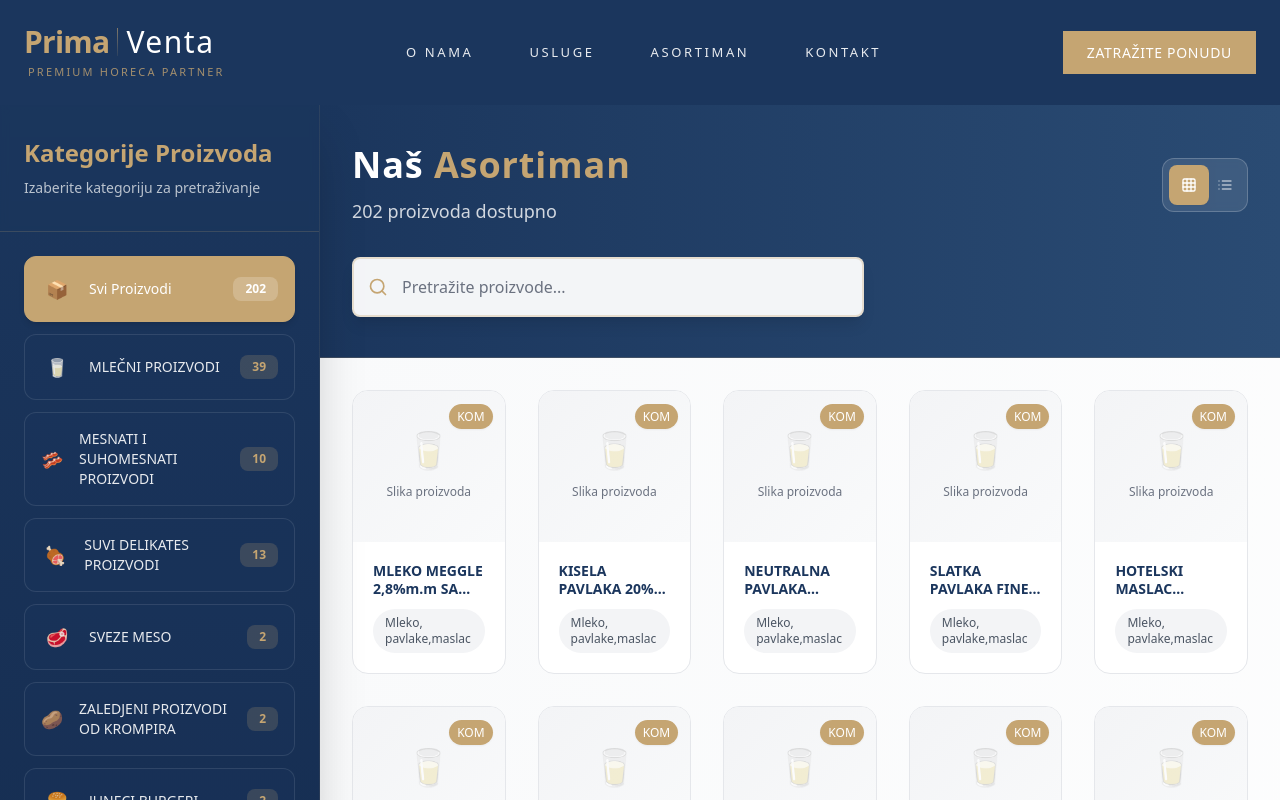
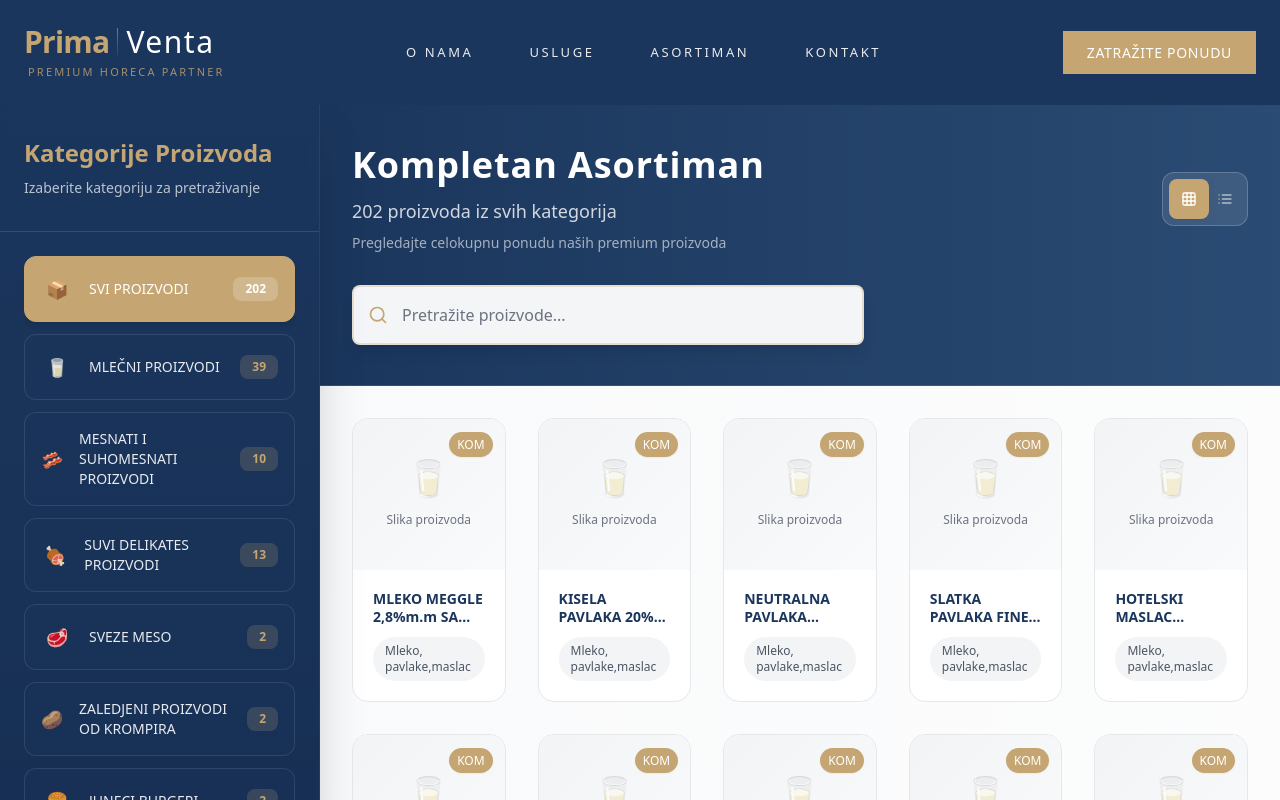
Before and after one commit to georgerokvich/new-primaventa, a Next.js app: page /asortiman in a window 1280 px wide. Shown: the top 800 px of the page. Built offline with nearby package versions, Linux system fonts and the light colour scheme; a web font is replaced by a local one.

Commit message:
Improve catalog UX: dynamic headers and consistent capitalization

```diff
--- a/src/components/sections/product-catalog.tsx
+++ b/src/components/sections/product-catalog.tsx
@@ -30,6 +30,32 @@ export const ProductCatalog = () => {
       const matchesSubcategory = !subcategory || product.subcategory === subcategory
       return matchesCategory && matchesSubcategory
     }).length
+  }
+
+  const getHeaderInfo = () => {
+    if (selectedCategory === 'all') {
+      return {
+        title: 'Kompletan Asortiman',
+        subtitle: `${filteredProducts.length} proizvoda iz svih kategorija`,
+        description: 'Pregledajte celokupnu ponudu naših premium proizvoda'
+      }
+    }
+
+    const currentCategory = productCategories.find(cat => cat.id === selectedCategory)
+
+    if (selectedSubcategory === 'all') {
+      return {
+        title: currentCategory?.name || 'Kategorija',
+        subtitle: `${filteredProducts.length} proizvoda u kategoriji`,
+        description: `Svi proizvodi iz kategorije ${currentCategory?.name?.toLowerCase()}`
+      }
+    } else {
+      return {
+        title: selectedSubcategory,
+        subtitle: `${filteredProducts.length} proizvoda u podkategoriji`,
+        description: `${currentCategory?.name} • ${selectedSubcategory}`
+      }
+    }
   }
 
   const toggleCategory = (categoryId: string) => {
@@ -109,7 +135,7 @@ export const ProductCatalog = () => {
               <div className="w-8 h-8 flex items-center justify-center">
                 <span className="text-lg">📦</span>
               </div>
-              <span className="font-montserrat text-sm font-medium">Svi Proizvodi</span>
+              <span className="font-montserrat text-sm font-medium">SVI PROIZVODI</span>
             </div>
             <div className={`px-3 py-1 rounded-lg text-xs font-semibold ${
               selectedCategory === 'all'
@@ -197,10 +223,13 @@ export const ProductCatalog = () => {
           <div className="flex items-center justify-between mb-8">
             <div>
               <h1 className="font-playfair text-4xl font-bold text-white mb-3 tracking-wide">
-                Naš <span className="text-[#C5A572]">Asortiman</span>
+                {getHeaderInfo().title}
               </h1>
-              <p className="font-montserrat text-white/80 text-lg">
-                {filteredProducts.length} proizvoda dostupno
+              <p className="font-montserrat text-white/80 text-lg mb-2">
+                {getHeaderInfo().subtitle}
+              </p>
+              <p className="font-montserrat text-white/60 text-sm">
+                {getHeaderInfo().description}
               </p>
             </div>
 
```
